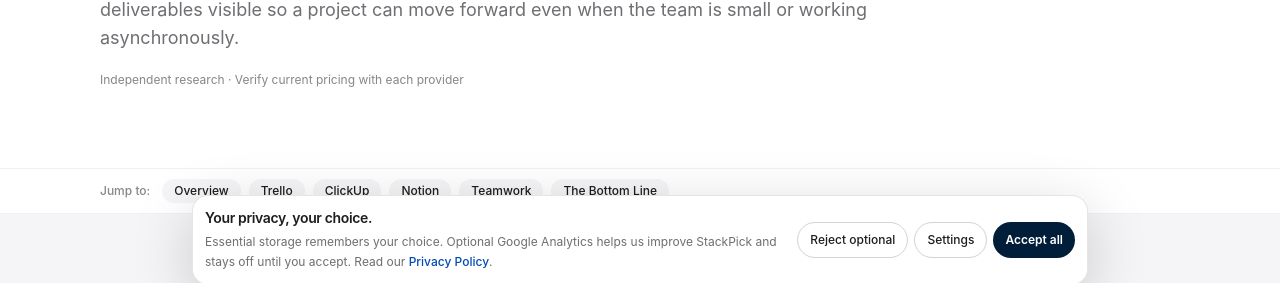
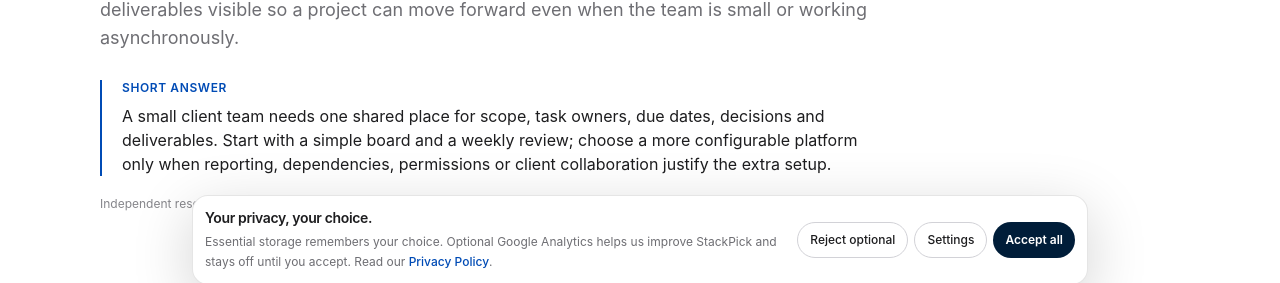
Before and after one commit to LinukaBandara/StackPick, a Next.js app: page /best/manage-client-projects-without-full-time-team in a window 1280 px wide. Shown: the part 491-774 px from the top of the page. Built offline with nearby package versions, Linux system fonts and the light colour scheme; no server answers.

Commit message:
Add a direct answer summary to manage-client-projects-without-full-time-team guide

```diff
--- a/app/best/manage-client-projects-without-full-time-team/page.tsx
+++ b/app/best/manage-client-projects-without-full-time-team/page.tsx
@@ -13,6 +13,7 @@ export default function Page() {
       title="How to Manage Client Projects Without a Full-Time Team"
       slug="manage-client-projects-without-full-time-team"
       intro="A freelancer or small studio does not need enterprise project management, but it does need a dependable source of truth. Keep scope, owners, deadlines, client decisions and deliverables visible so a project can move forward even when the team is small or working asynchronously."
+      quickAnswer="A small client team needs one shared place for scope, task owners, due dates, decisions and deliverables. Start with a simple board and a weekly review; choose a more configurable platform only when reporting, dependencies, permissions or client collaboration justify the extra setup."
       pricingNote="Choose based on the number of active projects, external collaborators, client access, recurring workflows, file storage, reporting and integrations. Free tiers and guest permissions vary; verify the plan needed for the actual team rather than assuming a free personal workspace will cover client delivery."
       tools={[
         { name: "Trello", bestFor: "A small studio that manages work through clear visual stages and handoffs", freeOption: "Check current boards, collaborators, automation and attachment limits.", tradeoff: "Simple boards are easy to adopt, but dependencies, workload planning and client reporting may need additional structure.", url: "https://trello.com/" },
```
